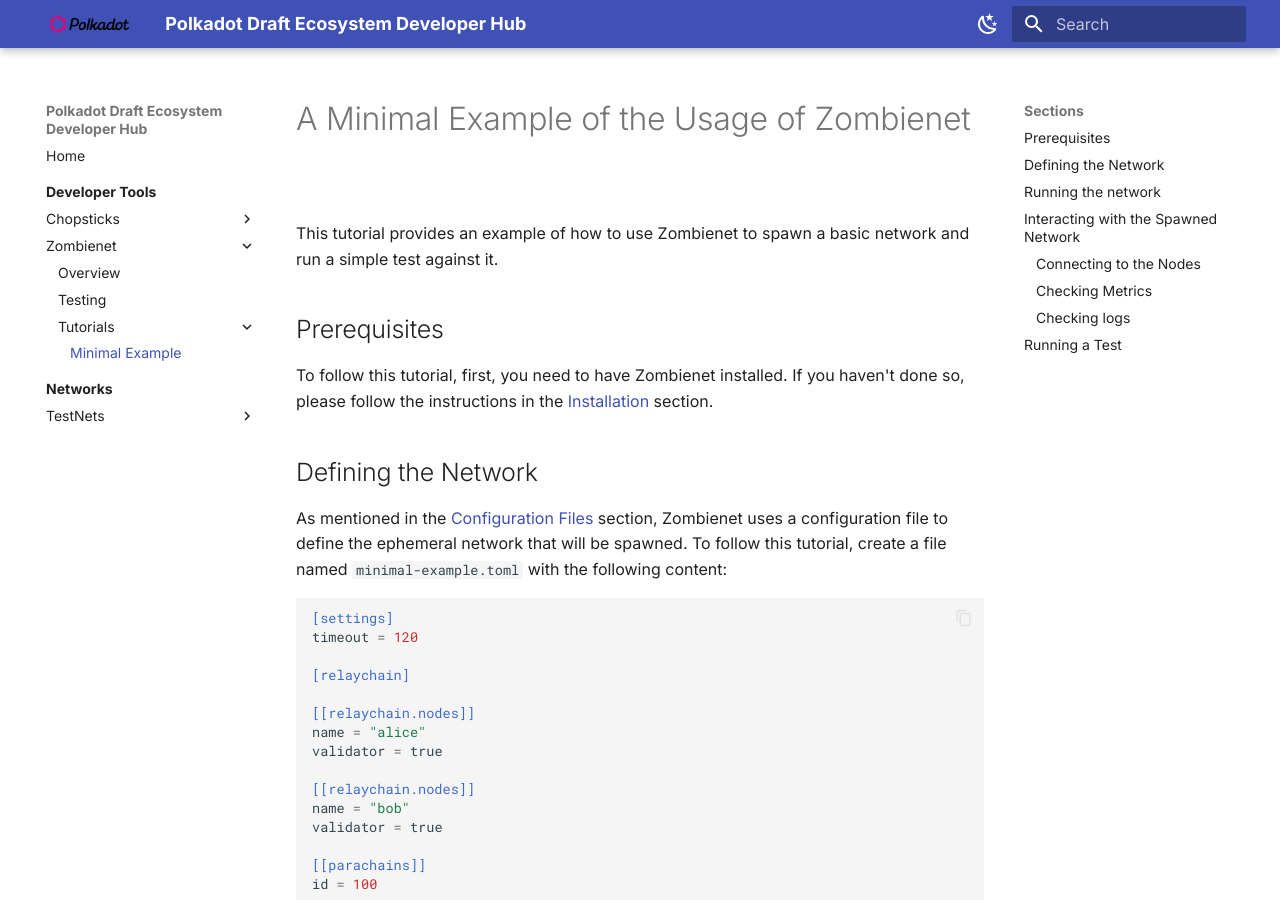
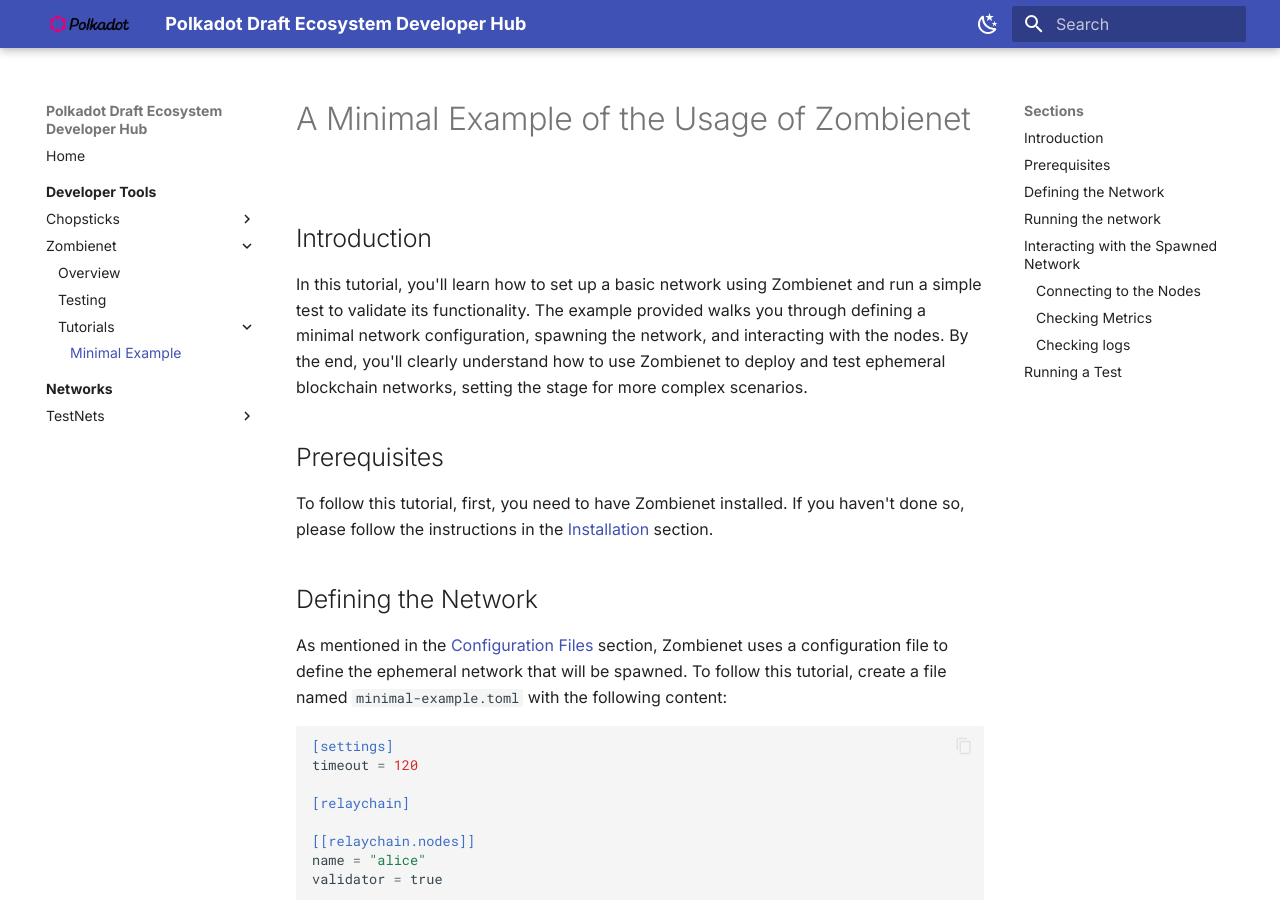
Before and after one commit to papermoonio/polkadot-ecosystem-docs-draft, an MkDocs documentation site: the page built from docs/dev-tools/zombienet/tutorials/minimal-example.md, in a window 1280 px wide and 900 px high. Built offline with MkDocs 1.6.1 and Material for MkDocs 9.7.7, drawn with Linux system fonts in a browser that asks for light colours.

Commit message:
fix: adding introduction to zombienet tutorial

```diff
--- a/docs/dev-tools/zombienet/tutorials/minimal-example.md
+++ b/docs/dev-tools/zombienet/tutorials/minimal-example.md
@@ -5,7 +5,9 @@
 
 # A Minimal Example of the Usage of Zombienet
 
-This tutorial provides an example of how to use Zombienet to spawn a basic network and run a simple test against it.
+## Introduction
+
+In this tutorial, you'll learn how to set up a basic network using Zombienet and run a simple test to validate its functionality. The example provided walks you through defining a minimal network configuration, spawning the network, and interacting with the nodes. By the end, you'll clearly understand how to use Zombienet to deploy and test ephemeral blockchain networks, setting the stage for more complex scenarios.
 
 ## Prerequisites
 
```
